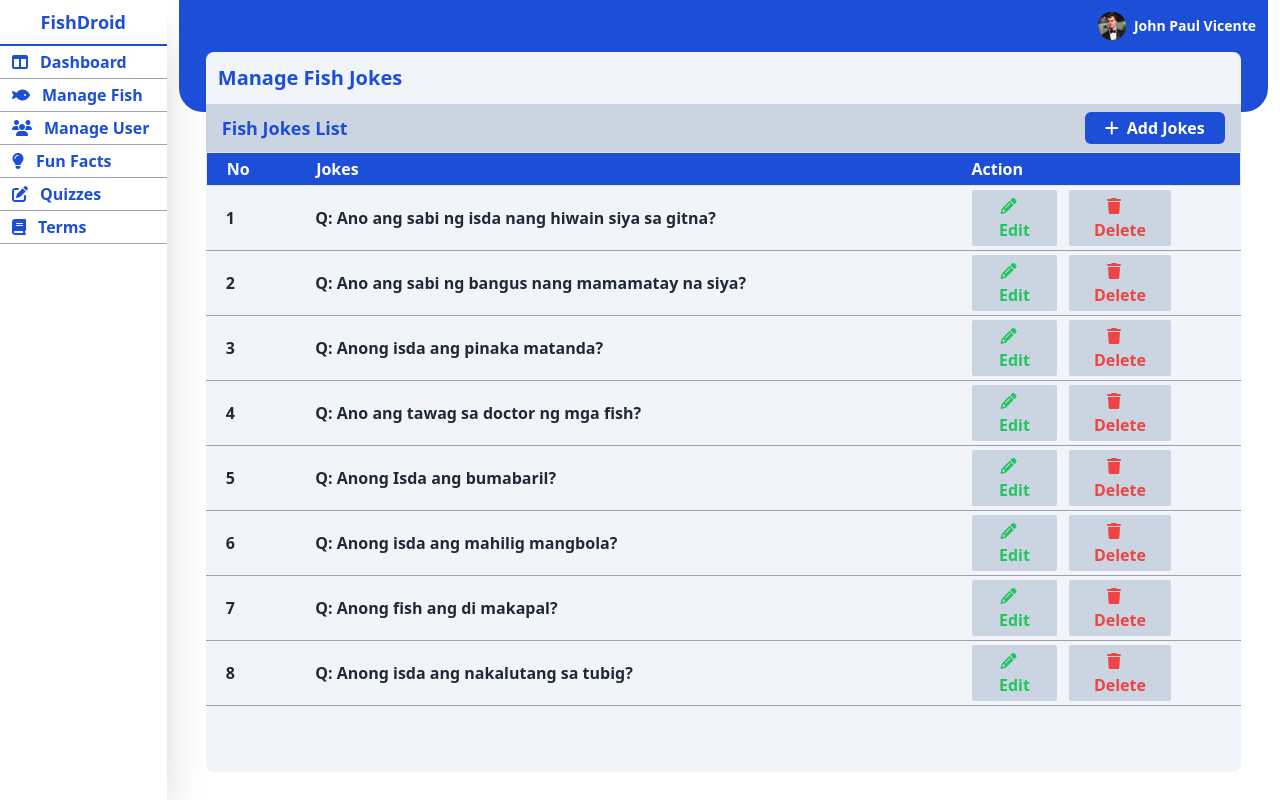
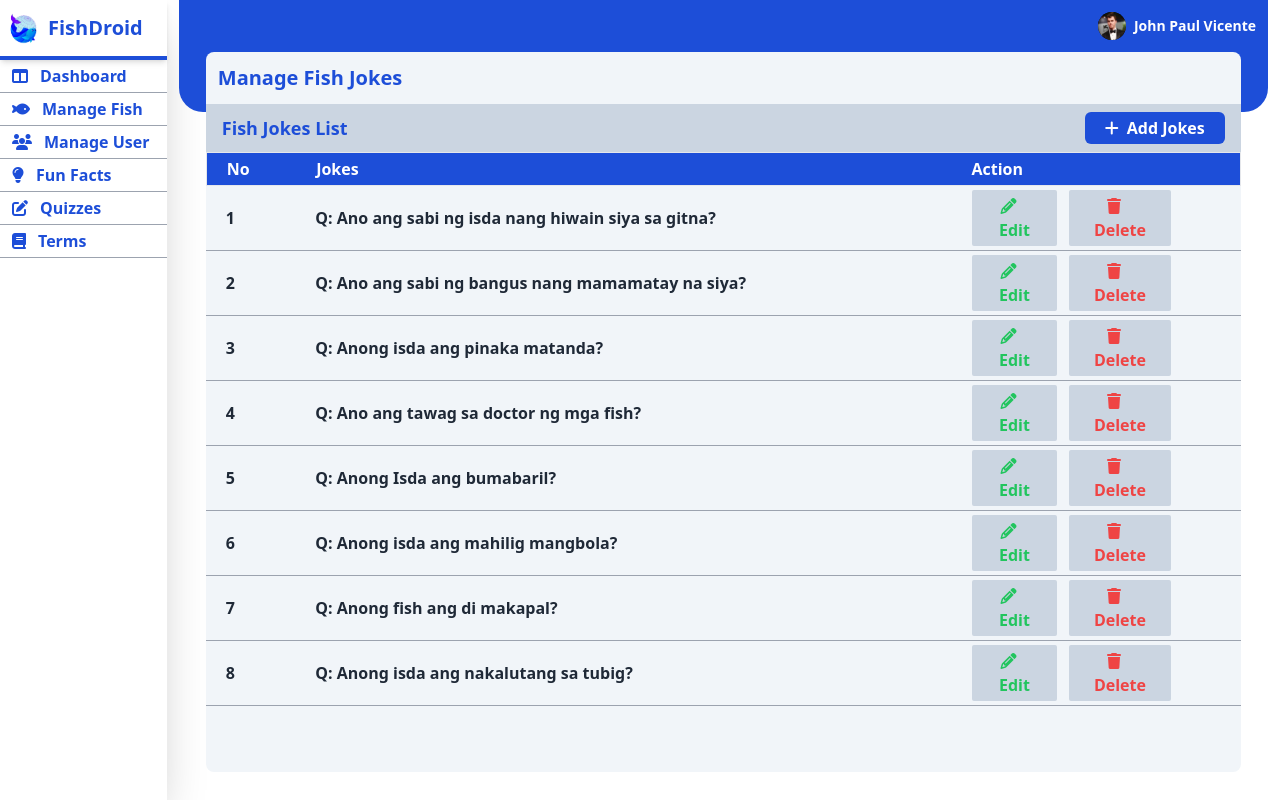
Before and after one commit to jcoder6/fishdroid_local, a PHP site: page /public/pages/joke/manage-jokes.php in a window 1280 px wide. Run offline with PHP 8.4, Linux system fonts and the light colour scheme; some libraries are stand-ins or nearby versions.

Commit message:
Add log to login and sidebar

```diff
--- a/public/pages/partials/sidebar.php
+++ b/public/pages/partials/sidebar.php
@@ -1,5 +1,12 @@
 <div class="sidebar shadow-2xl w-48 h-screen">
-      <div class="siadebar-head p-2 text-center text-blue-700 text-lg font-bold border-b-2 border-blue-700">FishDroid</div>
+
+   <div class="logo flex items-center border-b-4 border-blue-700 pt-2 shadow-md">
+      <div class="logo-container w-12 relative h-12 overflow-hidden">
+         <img class="absoulute inset-0 h-[100%] w-[100%]" src="./public/assets/images/logo-fishdroid.webp" alt="Fishdroid Logo">
+      </div>
+      <span class="text-blue-700 text-xl font-bold mb-2">FishDroid</span>
+   </div>
+
    <div class="featurebtns-container">
       <ul>
          <a href="/dashboard"><li class="p-1 pl-3 text-blue-700 font-semibold border-b border-gray-400 cursor-pointer hover:bg-slate-400 transition-all"><i class="fa-solid fa-table-columns mr-3"></i>Dashboard</li></a>
@@ -10,4 +17,5 @@
          <a href="../home/manage-terms.php"><li class="p-1 pl-3 text-blue-700 font-semibold border-b border-gray-400 cursor-pointer hover:bg-slate-400 transition-all"><i class="fa-solid fa-book mr-3"></i>Terms</li></a>
       </ul>
    </div>
+
 </div>
```
Also changed, not shown: public/pages/login.php (+6 -1 lines), public/assets/images/logo-fishdroid.webp (added), public/assets/style/output.css. Lines whose indentation alone changed are shown as unchanged.
